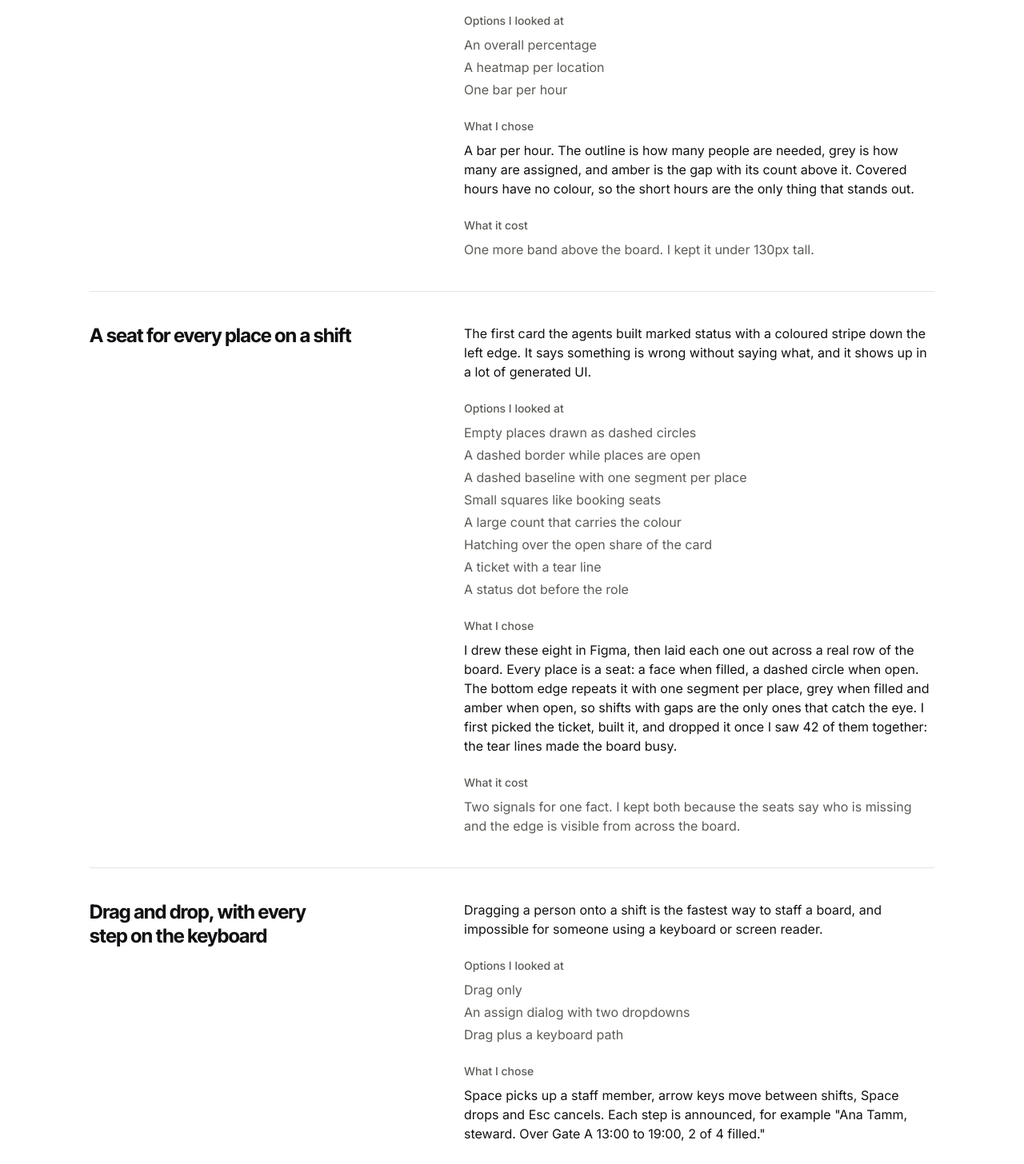
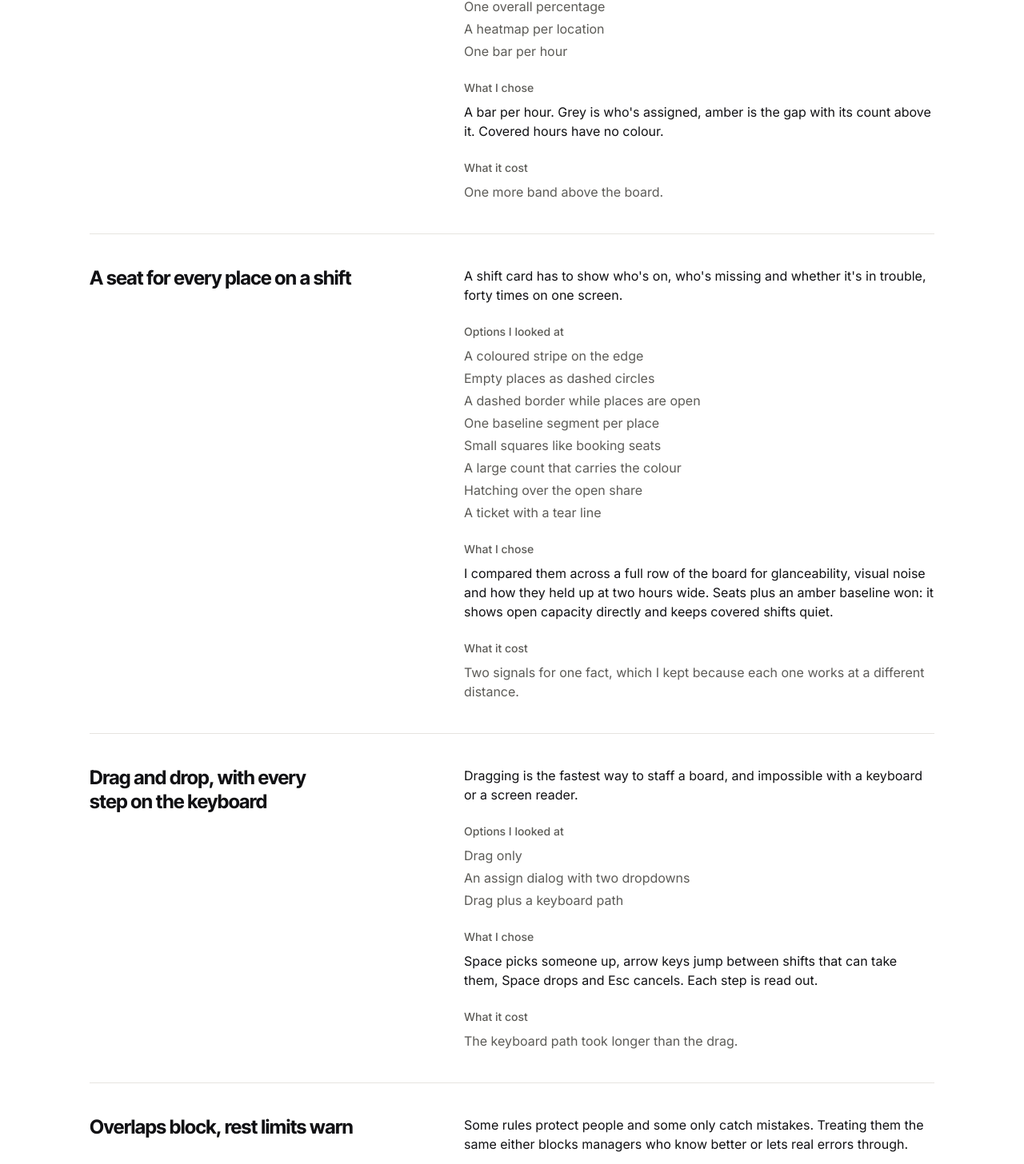
Before and after one commit to oladetoungee/parim-project, a Next.js app: page /decisions in a window 1280 px wide. Shown: the part 998-2454 px from the top of the page at 80% size. Built offline with nearby package versions, Linux system fonts and the light colour scheme.

Commit message:
Rewrite the home and decisions copy in a plainer voice

```diff
--- a/src/app/system/page.tsx
+++ b/src/app/system/page.tsx
@@ -57,7 +57,7 @@ function Gallery() {
             <span className="font-light">Shift</span> <span className="font-light text-muted">components</span>
           </h1>
           <p className="max-w-xl text-14 text-muted">
-            Every component in every state, for review. Built from the tokens in tokens/tokens.json.
+            All the components in every state. Built from the tokens in tokens/tokens.json.
           </p>
         </div>
       </header>
@@ -173,7 +173,7 @@ function Gallery() {
         </Row>
       </Section>
 
-      <Section title="Shift card" note="Every place on a shift is a seat: a face when filled, a dashed circle when open. The bottom edge repeats it, one segment per place, amber where a place is open, so shifts with gaps stand out across a full board. A conflict turns the border red and rings the person who clashes. A draft has a dashed border. Rows show status, then interaction states, then overflow at 240, 176 and 108 wide. Under 200px the status word moves to the accessible name, and under 150px the role, the count and the time each take a line.">
+      <Section title="Shift card" note="All the places on a shift are seats: a face when filled, a dashed circle when open. The bottom edge repeats that, amber where a place is open. A conflict turns the border red and rings the person who clashes, and a draft has a dashed border. Narrow cards drop the status word and stack the role, count and time.">
         <Row>
           <ShiftCard role="Steward" location="Gate A" start="10:00" end="16:00" filled={0} needed={4} status="open" />
           <ShiftCard role="Steward" location="Gate A" start="10:00" end="16:00" filled={2} needed={4} status="partly-filled" people={people.slice(0, 2)} />
--- a/src/features/decisions/decisions.ts
+++ b/src/features/decisions/decisions.ts
@@ -9,138 +9,118 @@ export type Decision = {
 export const decisions: Decision[] = [
   {
     title: "A timeline with one row per location",
-    problem:
-      "On race day a manager asks who is on Gate A at 14:00. A list of 42 shifts makes them build that picture in their head.",
-    options: [
-      "A sortable table of shifts",
-      "A grid with one row per person",
-      "A timeline with one row per location",
-    ],
+    problem: "On race day a manager asks who is on Gate A at 14:00. A list of 42 shifts makes them work that out in their head.",
+    options: ["A sortable table of shifts", "A grid with one row per person", "A timeline with one row per location"],
     choice:
-      "One row per location, 07:00 to 23:00 at 56px an hour, with overlapping shifts stacked in lanes. The coverage strip sits on the same grid, so a gap in the strip lines up with the shifts under it.",
-    cost: "It is wide. Below 768px the board becomes a list grouped by location.",
+      "One row per location, 07:00 to 23:00. Overlapping shifts stack in lanes, and the coverage bars sit on the same hour grid, so a gap lines up with the shifts under it.",
+    cost: "It's wide. On a phone the board becomes a list grouped by location.",
   },
   {
     title: "Coverage bars for every hour",
-    problem:
-      "\"38 of 42 shifts covered\" sounds fine and hides that the gaps all fall between 14:00 and 16:00.",
-    options: ["An overall percentage", "A heatmap per location", "One bar per hour"],
-    choice:
-      "A bar per hour. The outline is how many people are needed, grey is how many are assigned, and amber is the gap with its count above it. Covered hours have no colour, so the short hours are the only thing that stands out.",
-    cost: "One more band above the board. I kept it under 130px tall.",
+    problem: "\"38 of 42 shifts covered\" sounds fine and hides that every gap falls between 14:00 and 16:00.",
+    options: ["One overall percentage", "A heatmap per location", "One bar per hour"],
+    choice: "A bar per hour. Grey is who's assigned, amber is the gap with its count above it. Covered hours have no colour.",
+    cost: "One more band above the board.",
   },
   {
     title: "A seat for every place on a shift",
-    problem:
-      "The first card the agents built marked status with a coloured stripe down the left edge. It says something is wrong without saying what, and it shows up in a lot of generated UI.",
+    problem: "A shift card has to show who's on, who's missing and whether it's in trouble, forty times on one screen.",
     options: [
-      "Empty places drawn as dashed circles",
+      "A coloured stripe on the edge",
+      "Empty places as dashed circles",
       "A dashed border while places are open",
-      "A dashed baseline with one segment per place",
+      "One baseline segment per place",
       "Small squares like booking seats",
       "A large count that carries the colour",
-      "Hatching over the open share of the card",
+      "Hatching over the open share",
       "A ticket with a tear line",
-      "A status dot before the role",
     ],
     choice:
-      "I drew these eight in Figma, then laid each one out across a real row of the board. Every place is a seat: a face when filled, a dashed circle when open. The bottom edge repeats it with one segment per place, grey when filled and amber when open, so shifts with gaps are the only ones that catch the eye. I first picked the ticket, built it, and dropped it once I saw 42 of them together: the tear lines made the board busy.",
-    cost: "Two signals for one fact. I kept both because the seats say who is missing and the edge is visible from across the board.",
+      "I compared them across a full row of the board for glanceability, visual noise and how they held up at two hours wide. Seats plus an amber baseline won: it shows open capacity directly and keeps covered shifts quiet.",
+    cost: "Two signals for one fact, which I kept because each one works at a different distance.",
   },
   {
     title: "Drag and drop, with every step on the keyboard",
-    problem:
-      "Dragging a person onto a shift is the fastest way to staff a board, and impossible for someone using a keyboard or screen reader.",
+    problem: "Dragging is the fastest way to staff a board, and impossible with a keyboard or a screen reader.",
     options: ["Drag only", "An assign dialog with two dropdowns", "Drag plus a keyboard path"],
-    choice:
-      "Space picks up a staff member, arrow keys move between shifts, Space drops and Esc cancels. Each step is announced, for example \"Ana Tamm, steward. Over Gate A 13:00 to 19:00, 2 of 4 filled.\"",
-    cost: "Custom announcements and focus handling took longer than the drag itself.",
+    choice: "Space picks someone up, arrow keys jump between shifts that can take them, Space drops and Esc cancels. Each step is read out.",
+    cost: "The keyboard path took longer than the drag.",
   },
   {
     title: "Overlaps block, rest limits warn",
-    problem:
-      "Some rules protect people and some only stop mistakes. Treating them the same either blocks managers who know better or lets real errors through.",
+    problem: "Some rules protect people and some only catch mistakes. Treating them the same either blocks managers who know better or lets real errors through.",
     options: ["Block on every rule", "Warn on every rule", "Block some, warn on others"],
     choice:
-      "Overlapping shifts, the wrong role and an expired SIA licence block. Less than 11 hours rest and more than 48 hours a week ask for a reason, which goes into the activity log. A licence expiring within 14 days shows as a note.",
+      "Overlaps, the wrong role and an expired licence block. Less than 11 hours rest or more than 48 hours a week asks for a reason, which goes into the activity log.",
     cost: "Three severities instead of two, on the client and the server.",
   },
   {
     title: "End times past midnight",
-    problem: "Events run past midnight, so 22:00 to 02:00 is a normal shift.",
-    options: ["Reject an end time before the start", "Ask for an end date", "Read it as the next day"],
-    choice:
-      "An end time before the start means the next day. The field says \"Ends next day\" and shows the length, so 22:00 to 02:00 reads as 4 hours.",
-    cost: "A 20-hour shift typed by mistake would pass, but the length is right there in the field.",
+    problem: "Events run late, so 22:00 to 02:00 is a normal shift.",
+    options: ["Reject it", "Ask for an end date", "Read it as the next day"],
+    choice: "An end time before the start means the next day. The field says \"Ends next day\" and shows the length.",
+    cost: "A 20-hour typo would pass, but the length is right there.",
   },
   {
     title: "Workers only see what they can do",
-    problem:
-      "A disabled Assign button tells a shift worker nothing except that the page wasn't made for them.",
+    problem: "A disabled Assign button tells a shift worker the page wasn't made for them.",
     options: ["Disable manager actions", "Hide them"],
     choice:
-      "Workers see their own shifts and the open shifts they can take, with Request shift. The server strips other people's names before it sends the board. Manager actions return 403 for a worker even if called directly.",
+      "Workers see their shifts and the open ones they can request. The server strips other people's names, and manager actions return 403 even if called directly.",
     cost: "Two versions of the board to test.",
   },
   {
     title: "An undo toast on every change",
-    problem:
-      "Staffing 42 shifts means dozens of assignments. A confirm dialog on each one teaches people to click Yes without reading.",
-    options: ["Confirm every change", "Optimistic update with undo"],
+    problem: "A confirm dialog on every assignment teaches people to click Yes without reading.",
+    options: ["Confirm every change", "Change straight away, with undo"],
     choice:
-      "The board updates at once and the request runs behind it. Every assign and remove shows a 5 second undo toast. If the save fails, the person slides back to the staff list and a toast offers Retry.",
+      "The board updates at once and saves behind it. Every change gets a 5 second undo, and a failed save slides the person back with a Retry.",
     cost: "Rollback logic for every write.",
   },
   {
-    title: "A row lock for the last slot",
-    problem:
-      "Two managers drop different people on the last place of a shift at the same moment. Without a lock both read 3 of 4, both insert, and the shift ends up 5 of 4.",
-    options: ["Check in the browser only", "A unique constraint", "Lock the shift row inside the transaction"],
+    title: "Only one manager gets the last place",
+    problem: "Two managers drop different people on the last place of a shift at the same moment. Without care, the shift ends up 5 of 4.",
+    options: ["Check in the browser only", "A unique constraint", "Lock the shift while assigning"],
     choice:
-      "Assigning locks the shift row with SELECT ... FOR UPDATE, then the person's row, checks the rules and inserts. The second request waits, sees 4 of 4 and gets a 409 naming who took the place. A test runs both requests in parallel against MySQL.",
-    cost: "Writes queue up per shift. With 42 shifts and a few managers, nobody waits long enough to notice.",
+      "Assigning locks the shift for a moment, checks the rules and saves. The second manager is told who got there first. A test fires both requests at once against MySQL.",
+    cost: "Writes to one shift queue up, which nobody notices at this scale.",
   },
   {
     title: "A retry can't assign someone twice",
-    problem:
-      "Venue wifi drops. If an assign times out, the board retries, and the first request may already have worked.",
-    options: ["Never retry writes", "Retry and hope", "Give every write a key"],
-    choice:
-      "Every write carries an idempotency key. The server keeps the first answer in Redis for 24 hours, and a repeat of the same key gets that answer back instead of running again. If the connection drops after the database commits, the retry checks whether its own write is already there and reports success.",
-    cost: "One Redis round trip per write, and a second code path for retries.",
+    problem: "Venue wifi drops. If a save times out, the board retries, and the first one may already have worked.",
+    options: ["Never retry", "Retry and hope", "Give every write a key"],
+    choice: "Every write carries an idempotency key. Redis keeps the first answer for 24 hours and a repeat gets that answer back.",
+    cost: "One Redis call per write.",
   },
   {
     title: "Component states live in code",
-    problem: "Drawing every state twice, in Figma and in code, would have cost half the night.",
+    problem: "Drawing every state twice, in Figma and in code, would have doubled the work.",
     options: ["Everything in Figma first", "Everything in code", "Foundations in Figma, states in code"],
     choice:
-      "Figma has the tokens as variables in light and dark, the badge, button, shift card, coverage strip and field, every board state and the data model. The full state matrix for every component lives on /system in the running app.",
+      "Figma has the tokens in light and dark, the main components, every board state and the data model. The full state matrix lives on the system page.",
     cost: "Some states exist only in code.",
   },
   {
-    title: "One cobalt accent, and red only for conflicts",
-    problem:
-      "My reference boards lean on red. In a scheduling tool red has to mean one thing, or nobody notices a real conflict.",
+    title: "One cobalt accent, red only for conflicts",
+    problem: "In a scheduling tool red has to mean one thing, or nobody notices a real conflict.",
     options: ["A red accent", "A neutral accent", "Cobalt"],
-    choice:
-      "Cobalt for actions, focus and selection. Red only for a conflict, and even then on the card outline and the person who clashes. Every text colour passes WCAG AA in light and dark.",
-    cost: "The page is quieter than my own style.",
+    choice: "Cobalt for actions, focus and selection. Red only for conflicts. Every text colour passes WCAG AA in light and dark.",
+    cost: "A quieter page.",
   },
 ];
 
 export const aiNote = {
   title: "How I used AI",
   paragraphs: [
-    "I built ParimShift in one night with Claude Code. Builder agents wrote the design system, the API and the board in parallel. Separate critic agents, which hadn't seen the build, reviewed design, motion, the API and copy, and scored each piece out of 10. I sent back anything under 8.",
-    "I decided the scope, the name, the design direction from my own reference boards, the shift card out of eight options, and every trade-off on this page.",
-    "The critics caught things I would have shipped. The first board design showed 19:00 as fully covered while Gate A had an empty 19:00 to 23:00 shift. A worker could read who took the last place from an error message. Editing a shift's times could double-book someone already on it. A retry after a dropped connection could report failure for a write that had worked.",
-    "I turned down the agents' coloured-stripe card, a line explaining why each card was greyed out during a drag, and a red danger button, because red already meant conflict.",
+    "I built ParimShift in about a day with Claude Code, set up as a small team: builder agents for the design system, the API and the board, and separate critic agents that scored each piece out of 10. Anything under 8 went back.",
+    "I made the calls on scope, design and every trade-off on this page.",
+    "The critics caught real bugs: a coverage bar that disagreed with the shifts under it, a worker able to see who took a place, and a shift edit that could double-book someone.",
   ],
 };
 
 export const nextSteps = [
-  "Watch a shift manager staff a real event with it and time the first 10 assignments.",
+  "Watch a shift manager staff a real event with it and time the first ten assignments.",
   "Bulk assign: select several people and drop them on a shift at once.",
-  "Send open shifts to workers' phones and let them claim a place.",
-  "Live updates between managers through the Redis revision counter.",
+  "Send open shifts to workers' phones so they can claim a place.",
+  "Live updates between managers.",
 ];
```
Also changed, not shown: src/app/decisions/page.tsx (+3 -7 lines), src/app/page.tsx (+6 -10 lines), src/features/landing/BoardSummary.tsx (deleted, +0 -63 lines), src/features/landing/story.ts (+25 -27 lines).
